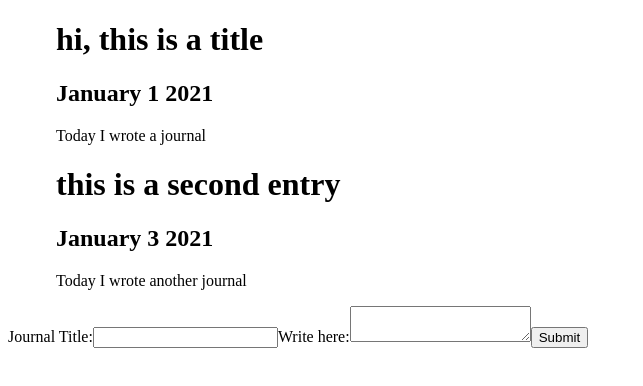
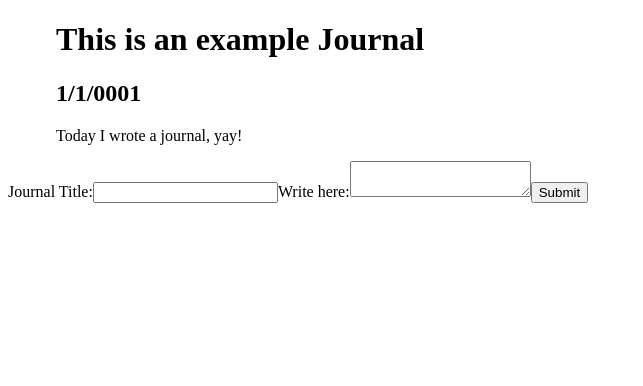
Before and after one commit to KyleMcKell/React-Journal, a React (Create React App) app: page / in a window 1280 px wide. Shown: the top 386 px of the page, without its empty margins (0-643 px from the left). Built offline with nearby package versions, Linux system fonts and the light colour scheme.

Commit message:
changed the default values for the journals

```diff
--- a/src/components/Journal.js
+++ b/src/components/Journal.js
@@ -8,14 +8,9 @@ import { useLocalStorageState } from "../utils/useLocalStorageState";
 export const Journal = () => {
 	const [entries, setEntries] = useLocalStorageState("journal-entries", [
 		{
-			title: "hi, this is a title",
-			date: "January 1 2021",
-			entryText: "Today I wrote a journal",
-		},
-		{
-			title: "this is a second entry",
-			date: "January 3 2021",
-			entryText: "Today I wrote another journal",
+			title: "This is an example Journal",
+			date: "1/1/0001",
+			entryText: "Today I wrote a journal, yay!",
 		},
 	]);
 
```
